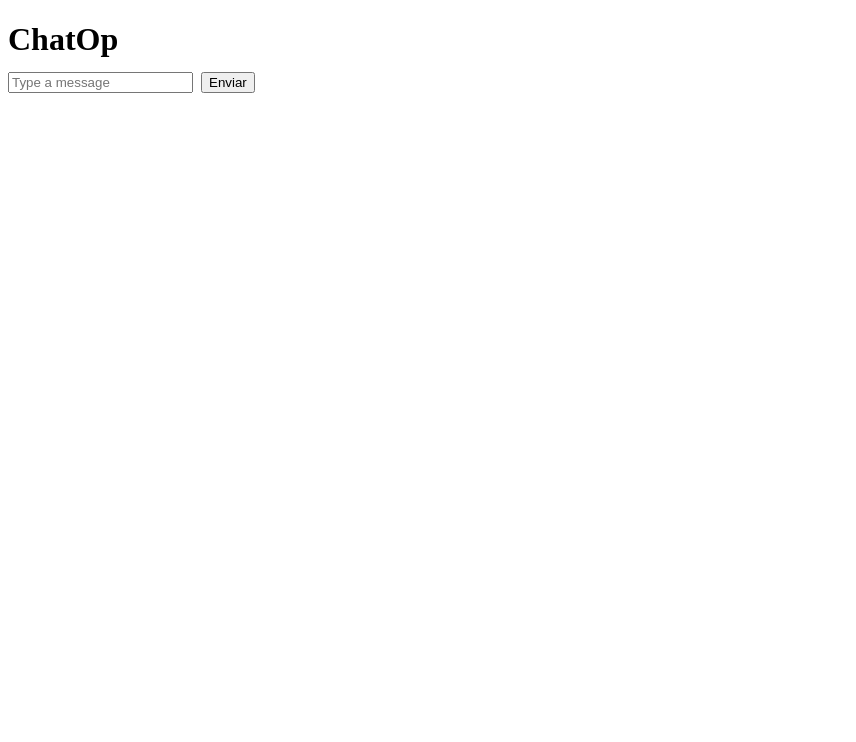
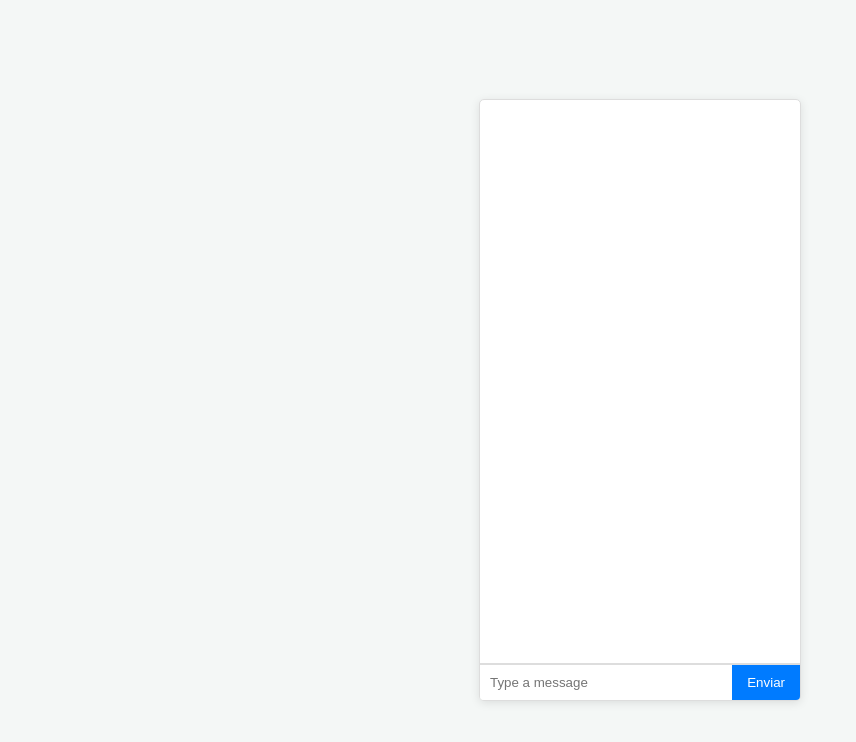
Before and after one commit to JuanFDJ73/Chat-real-time, a website: page client/index.html in a window 1280 px wide. Shown: the whole page, without its empty margins (0-856 px from the left). Drawn offline with Linux system fonts and the light colour scheme.

Commit message:
Primer diseño basico del chat, Prueba del socket.io, recibiendo mensajes y mostrandolos en chat

```diff
--- a/client/index.html
+++ b/client/index.html
@@ -1,21 +1,123 @@
 <!DOCTYPE html>
 <html lang="en">
-
 <head>
     <meta charset="UTF-8">
     <meta name="viewport" content="width=device-width, initial-scale=1.0">
     <title>ChatOp</title>
+    <style>
+        body {
+            font-family: Arial, sans-serif;
+            margin: 0;
+            padding: 0;
+            display: flex;
+            justify-content: center;
+            height: 100vh;
+            align-items: center;
+            background-color: #f4f7f6;
+        }
+
+        #chat {
+            width: 95%;
+            max-width: 320px; /* Tamaño similar al de un celular */
+            height: 600px; /* Altura fija para simular un celular */
+            border: 1px solid #ddd;
+            background-color: #fff;
+            border-radius: 5px; /* Bordes redondeados */
+            box-shadow: 0 2px 10px rgba(0,0,0,0.1);
+            display: flex;
+            flex-direction: column;
+            overflow: hidden;
+        }
+
+        .message-container {
+            flex: 1;
+            overflow-y: auto;
+            padding: 10px;
+            display: flex;
+            flex-direction: column;
+            gap: 10px; /* Espacio entre mensajes para mejorar la legibilidad */
+        }
+
+        #form {
+            display: flex;
+            background-color: #f4f7f6;
+            border-top: 2px solid #ddd; /* Línea de separación */
+        }
+
+        #form input[type="text"] {
+            flex: 1;
+            padding: 10px;
+            border: none;
+        }
+
+        #form button {
+            padding: 10px 15px;
+            border: none;
+            background-color: #007bff;
+            color: white;
+            cursor: pointer;
+        }
+
+        #form button:hover {
+            background-color: #0056b3;
+        }
+
+        .message {
+            padding: 10px;
+            background-color: #e0e0e0; /* Color de fondo para los mensajes */
+            border-radius: 10px; /* Mensajes con bordes redondeados */
+            width: fit-content;
+            max-width: 80%; /* Máximo ancho de mensaje */
+            align-self: flex-start; /* Alinea los mensajes a la izquierda */
+        }
+    </style>
 </head>
+<body>
+    <section id="chat">
+        <div id="message-container" class="message-container">
+            <!-- Los mensajes aparecerán aquí -->
+        </div>
+        <form id="form">
+            <input type="text" name="message" id="message" placeholder="Type a message" />
+            <button type="submit">Enviar</button>
+        </form>
+    </section>
 
-<h1>ChatOp</h>
+    <script type="module">
+        import { io } from "https://cdn.socket.io/4.7.4/socket.io.esm.min.js";
+        const socket = io();
+        // Capturamos el formulario y el input del mensaje, así como el contenedor de mensajes.
+        const form = document.getElementById('form');
+        const messageInput = document.getElementById('message');
+        const messageContainer = document.getElementById('message-container');
 
-    <body>
-        <section id="chat">
-            <form id="form">
-                <input type="text" name="message" id="message" placeholder="Type a message" />
-                <button type="submit">Enviar</button>
-            </form>
-        </section>
-    </body>
+        form.addEventListener('submit', function(e) {
+            e.preventDefault();
 
+            if (messageInput.value) {
+            const message = messageInput.value;
+            displayMessage(message);
+            // Enviamos el mensaje al servidor
+            socket.emit('chat message', messageInput.value);
+            messageInput.value = '';
+            scrollToBottom(); // Aseguramos que el scroll se mueva hacia el último mensaje
+            }
+        });
+
+        //Funcion para que aparezca el mernsaje en el Chat
+        function displayMessage(message) {
+            const messageElement = document.createElement('div');
+            messageElement.textContent = message;
+            messageElement.classList.add('message');
+            messageContainer.append(messageElement); //append para agregar al final, prepend para agregar al inicio.
+        }
+
+        function scrollToBottom() {
+            messageContainer.scrollTop = messageContainer.scrollHeight;
+        }
+
+
+    </script>
+
+</body>
 </html>
```
Also changed, not shown: server/index.js (+15 -3 lines).
